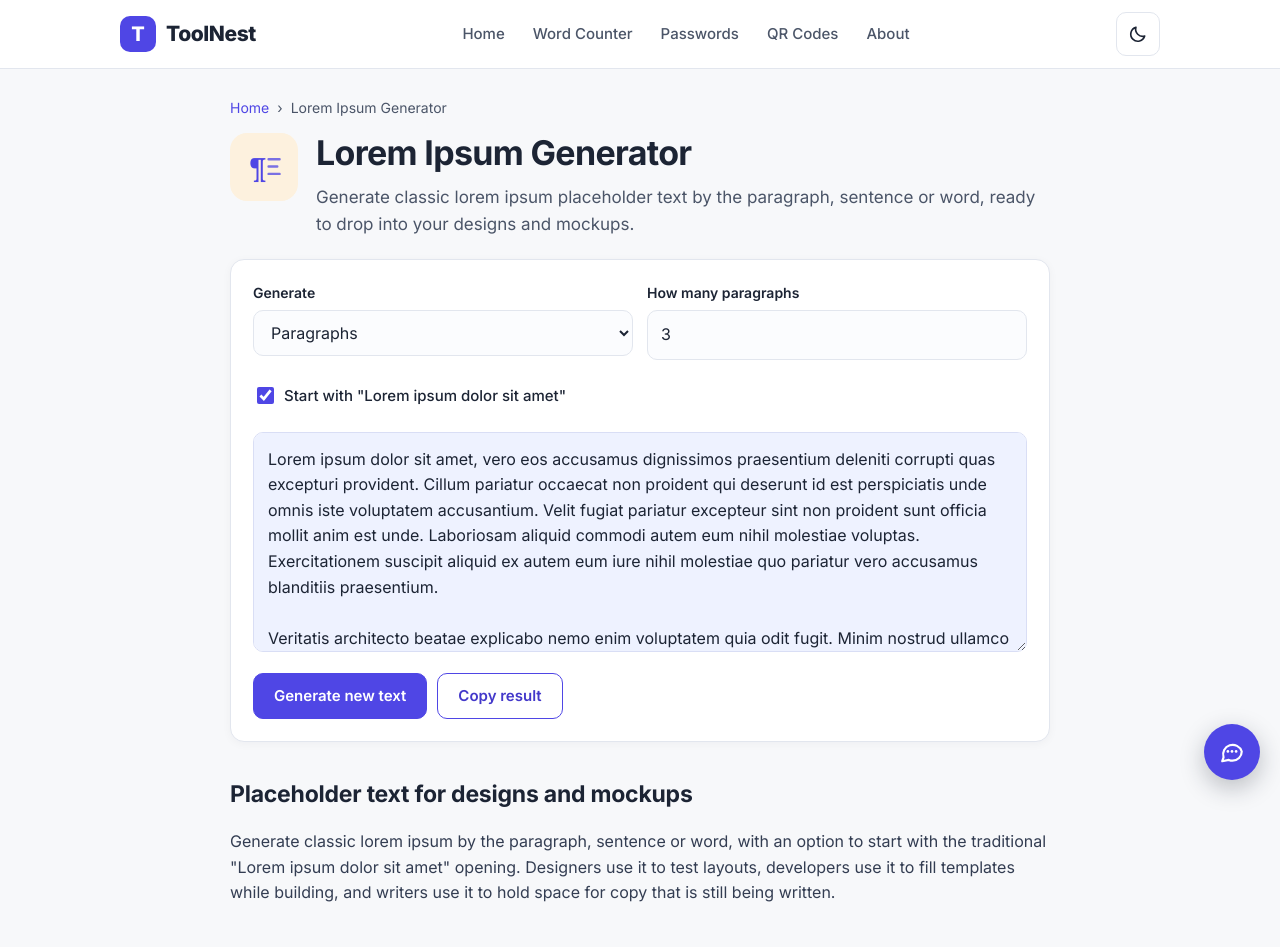
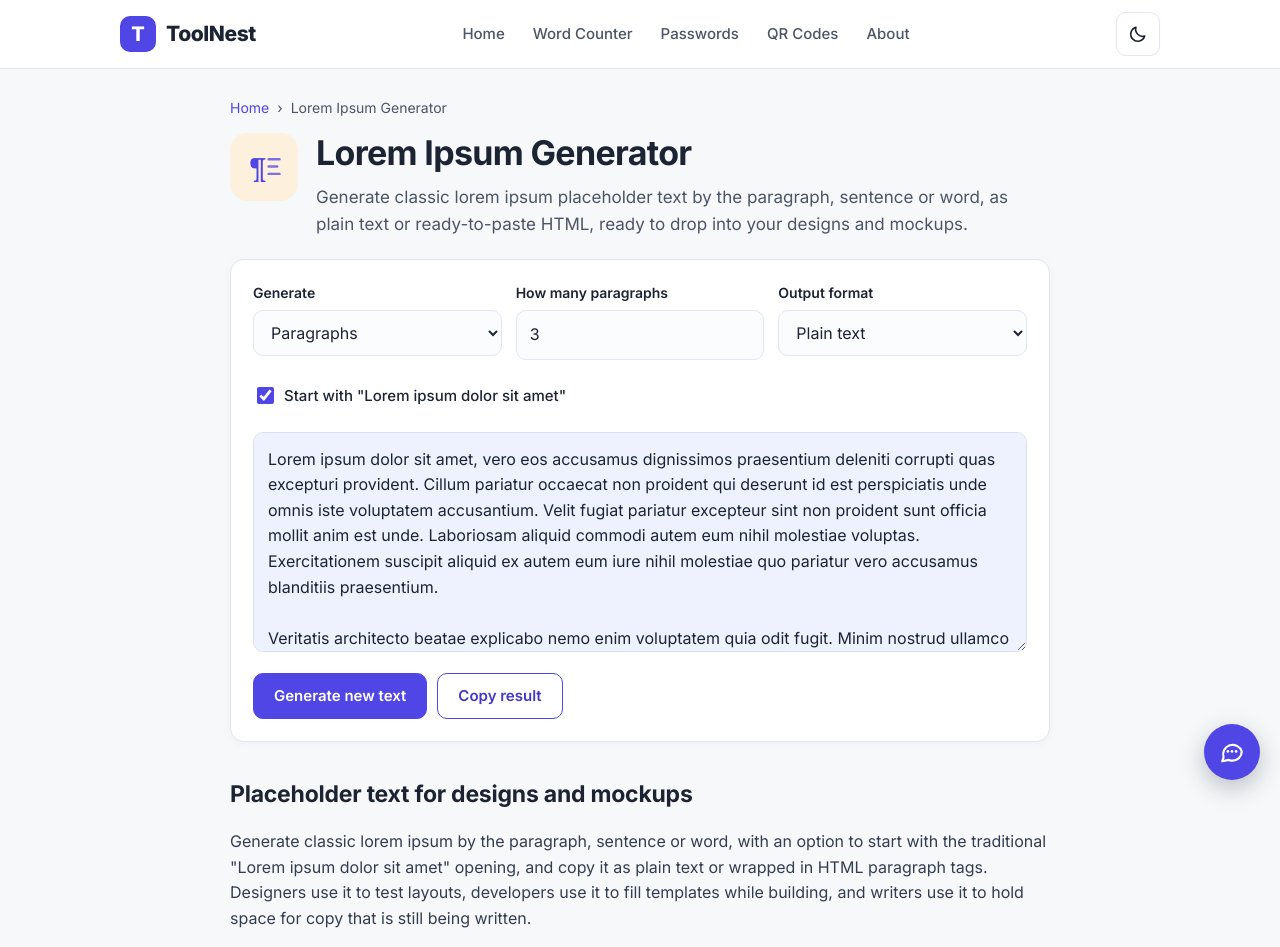
Before and after one commit to saurav73/ToolNest, a React (Vite) app: page /lorem-ipsum-generator in a window 1280 px wide. Shown: the top 947 px of the page. Built offline with nearby package versions, Linux system fonts and the light colour scheme.

Commit message:
Lorem Ipsum Generator: HTML output option (competitor parity)

```diff
--- a/src/data/tools.js
+++ b/src/data/tools.js
@@ -67,8 +67,8 @@ export const TOOLS = [
     path: '/lorem-ipsum-generator',
     name: 'Lorem Ipsum Generator',
     category: 'Generators',
-    blurb: 'Generate placeholder lorem ipsum text by the paragraph, sentence or word for your mockups.',
-    keywords: 'lorem ipsum, placeholder text, dummy text',
+    blurb: 'Generate placeholder lorem ipsum text by the paragraph, sentence or word for your mockups, as plain text or HTML.',
+    keywords: 'lorem ipsum, placeholder text, dummy text, lorem ipsum html',
   },
   {
     slug: 'remove-duplicate-lines',
--- a/src/pages/tools/LoremIpsum.jsx
+++ b/src/pages/tools/LoremIpsum.jsx
@@ -37,21 +37,26 @@ function makeSentence(wordCount, startClassic) {
   return joined.charAt(0).toUpperCase() + joined.slice(1).replace(/,$/, '') + '.';
 }
 
-function generate(mode, amount, startClassic) {
+function generateBlocks(mode, amount, startClassic) {
   if (mode === 'words') {
     const words = pickWords(amount, startClassic);
     const joined = words.join(' ');
-    return joined.charAt(0).toUpperCase() + joined.slice(1).replace(/,$/, '') + '.';
+    return [joined.charAt(0).toUpperCase() + joined.slice(1).replace(/,$/, '') + '.'];
   }
   if (mode === 'sentences') {
-    return Array.from({ length: amount }, (_, i) =>
-      makeSentence(8 + Math.floor(Math.random() * 9), startClassic && i === 0)).join(' ');
+    return [Array.from({ length: amount }, (_, i) =>
+      makeSentence(8 + Math.floor(Math.random() * 9), startClassic && i === 0)).join(' ')];
   }
   return Array.from({ length: amount }, (_, p) => {
     const sentenceCount = 3 + Math.floor(Math.random() * 3);
     return Array.from({ length: sentenceCount }, (_, i) =>
       makeSentence(8 + Math.floor(Math.random() * 9), startClassic && p === 0 && i === 0)).join(' ');
-  }).join('\n\n');
+  });
+}
+
+function formatBlocks(blocks, format) {
+  if (format === 'html') return blocks.map((b) => `<p>${b}</p>`).join('\n');
+  return blocks.join('\n\n');
 }
 
 const FAQS = [
@@ -68,6 +73,10 @@ const FAQS = [
     a: 'Yes. Lorem ipsum is centuries old and public domain. It is safe in mockups, templates and client presentations, though it should always be replaced with real copy before a design goes live.',
   },
   {
+    q: 'Can I copy lorem ipsum as HTML?',
+    a: 'Yes. Choose HTML output and every paragraph is wrapped in a <p> tag, ready to paste into a template or CMS. In sentences and words mode the whole block is wrapped in a single <p> tag.',
+  },
+  {
     q: 'Should lorem ipsum stay on my finished website?',
     a: 'Never. Search engines and visitors learn nothing from it, and leftover placeholder text is a classic launch mistake. Use it during design, then swap in real content before publishing.',
   },
@@ -78,7 +87,8 @@ const CONTENT = (
     <h2>Placeholder text for designs and mockups</h2>
     <p>
       Generate classic lorem ipsum by the paragraph, sentence or word, with an
-      option to start with the traditional "Lorem ipsum dolor sit amet" opening.
+      option to start with the traditional "Lorem ipsum dolor sit amet" opening,
+      and copy it as plain text or wrapped in HTML paragraph tags.
       Designers use it to test layouts, developers use it to fill templates while
       building, and writers use it to hold space for copy that is still being
       written.
@@ -91,7 +101,7 @@ const CONTENT = (
     </ul>
     <h2>How this generator builds the text</h2>
     <p>
-      The generator works from a fixed bank of classical Latin words taken from the traditional lorem ipsum passage. When you ask for words, it picks a starting point in that bank and walks forward, skipping ahead by a small random step each time so consecutive runs do not look identical. For sentences, it groups those words into chunks of eight to sixteen words, capitalizes the first letter and adds a full stop. For paragraphs, it groups three to five sentences together and separates each paragraph with a blank line. If you tick the classic opening option, the very first words are forced to the familiar Lorem ipsum dolor sit amet opening before the random walk begins. Everything runs locally in your browser, so regenerating is instant and you can click Generate new text repeatedly until the shape of the copy suits your layout.
+      The generator works from a fixed bank of classical Latin words taken from the traditional lorem ipsum passage. When you ask for words, it picks a starting point in that bank and walks forward, skipping ahead by a small random step each time so consecutive runs do not look identical. For sentences, it groups those words into chunks of eight to sixteen words, capitalizes the first letter and adds a full stop. For paragraphs, it groups three to five sentences together and separates each paragraph with a blank line. If you tick the classic opening option, the very first words are forced to the familiar Lorem ipsum dolor sit amet opening before the random walk begins. Choose HTML output and each paragraph is wrapped in a &lt;p&gt; tag instead of separated by blank lines, so you can paste it straight into a template or CMS. Everything runs locally in your browser, so regenerating is instant and you can click Generate new text repeatedly until the shape of the copy suits your layout.
     </p>
     <h2>A worked example for a real layout</h2>
     <p>
@@ -120,11 +130,12 @@ export default function LoremIpsum() {
   const [mode, setMode] = useState('paragraphs');
   const [amount, setAmount] = useState(3);
   const [startClassic, setStartClassic] = useState(true);
+  const [format, setFormat] = useState('plain');
   const [output, setOutput] = useState('');
 
   const regen = useCallback(() => {
-    setOutput(generate(mode, amount, startClassic));
-  }, [mode, amount, startClassic]);
+    setOutput(formatBlocks(generateBlocks(mode, amount, startClassic), format));
+  }, [mode, amount, startClassic, format]);
 
   useEffect(() => { regen(); }, [regen]);
 
@@ -133,9 +144,9 @@ export default function LoremIpsum() {
       slug="lorem-ipsum-generator"
       path="/lorem-ipsum-generator"
       title="Lorem Ipsum Generator: Placeholder Text | ToolNest"
-      description="Generate lorem ipsum placeholder text by paragraph, sentence or word for mockups and layouts. Free, instant, classic Latin text."
+      description="Generate lorem ipsum placeholder text by paragraph, sentence or word, as plain text or HTML, for mockups and layouts. Free and instant."
       h1="Lorem Ipsum Generator"
-      intro="Generate classic lorem ipsum placeholder text by the paragraph, sentence or word, ready to drop into your designs and mockups."
+      intro="Generate classic lorem ipsum placeholder text by the paragraph, sentence or word, as plain text or ready-to-paste HTML, ready to drop into your designs and mockups."
       faqs={FAQS}
       content={CONTENT}
     >
@@ -162,6 +173,13 @@ export default function LoremIpsum() {
             aria-label="Amount to generate"
           />
         </div>
+        <div className="field">
+          <label htmlFor="lorem-format">Output format</label>
+          <select id="lorem-format" value={format} onChange={(e) => setFormat(e.target.value)}>
+            <option value="plain">Plain text</option>
+            <option value="html">HTML (p tags)</option>
+          </select>
+        </div>
       </div>
       <div className="checks" style={{ marginBottom: 16 }}>
         <label>
```
